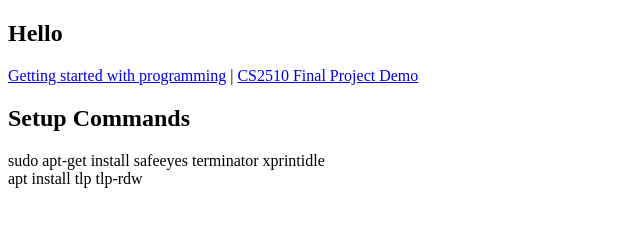
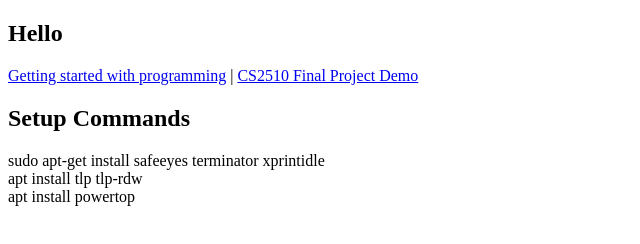
Before and after one commit to VeerabadraLokesh/veerabadralokesh.github.io, a plain HTML site: page index.html in a window 1280 px wide. Shown: the whole page, without its empty margins (0-640 px from the left). Drawn offline with Linux system fonts and the light colour scheme.

Commit message:
powertop

```diff
--- a/index.html
+++ b/index.html
@@ -18,6 +18,9 @@
     <div>
 	apt install tlp tlp-rdw
     </div>
+    <div>
+	    apt install powertop
+    </div>
 
 </body>
 </html>
```
